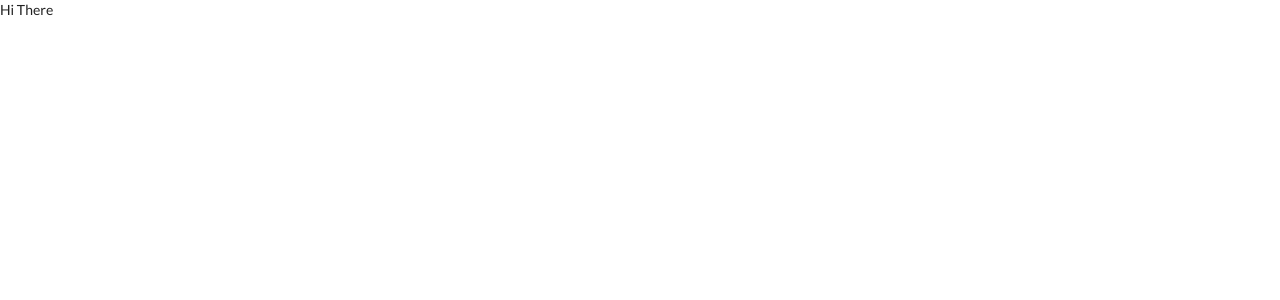
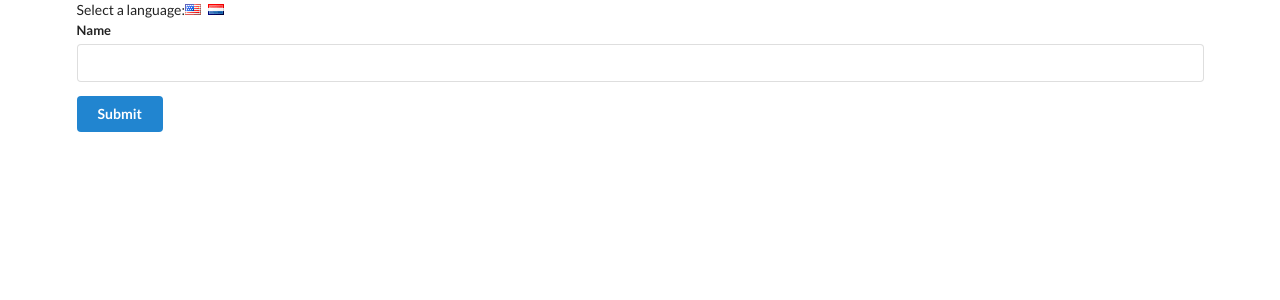
Before and after one commit to sefatanam/react-flow, a React (Create React App) app in the folder jsx/: page / in a window 1280 px wide. Shown: the top 300 px of the page. Built offline with nearby package versions, Linux system fonts and the light colour scheme.

Commit message:
basic understand of context api

```diff
--- /dev/null
+++ b/jsx/src/components/App.js
@@ -0,0 +1,30 @@
+import React from "react";
+import UserCreate from "./UserCreate";
+import LanguageContext from "../context/LanguageContext";
+
+class App extends React.Component {
+    state = {language: 'english'}
+
+    onlanguagechange = language => {
+        this.setState({language})
+    }
+
+
+    render() {
+        return (
+            <div className="ui container">
+                <div>Select a language:
+                    <i className="flag us" onClick={() => this.onlanguagechange('english')}/>
+                    <i className="flag nl" onClick={() => this.onlanguagechange('dutch')}/>
+                </div>
+
+                <LanguageContext.Provider value={this.state.language}>
+                    <UserCreate/>
+                </LanguageContext.Provider>
+
+            </div>
+        );
+    }
+}
+
+export default App;
--- /dev/null
+++ b/jsx/src/components/Button.js
@@ -0,0 +1,15 @@
+import React from 'react';
+import LanguageContext from "../context/LanguageContext";
+
+class Button extends React.Component {
+
+    static contextType = LanguageContext;
+
+    render() {
+        const text = this.context === 'english' ? 'Submit' : 'Voorleggen';
+        return <button className="ui button primary">{text}</button>;
+    }
+}
+
+
+export default Button;
--- /dev/null
+++ b/jsx/src/components/Field.js
@@ -0,0 +1,22 @@
+import React from 'react';
+import LanguageContext from "../context/LanguageContext";
+
+class Field extends React.Component {
+
+    static contextType = LanguageContext;
+
+    render() {
+
+        const text = this.context==='english'?'Name':'Naam';
+
+        return (
+            <div className="ui field">
+                <label>{text}</label>
+                <input type="text"/>
+            </div>
+        );
+    }
+}
+
+
+export default Field;
--- /dev/null
+++ b/jsx/src/components/UserCreate.js
@@ -0,0 +1,14 @@
+import React from 'react';
+import Field from "./Field";
+import Button from "./Button";
+
+const UserCreate = () => {
+    return (
+        <div className="ui form">
+            <Field/>
+            <Button/>
+        </div>
+    );
+};
+
+export default UserCreate;
--- /dev/null
+++ b/jsx/src/context/LanguageContext.js
@@ -0,0 +1,3 @@
+import React from "react";
+
+export default React.createContext('dutch');
--- a/jsx/src/index.js
+++ b/jsx/src/index.js
@@ -1,9 +1,8 @@
 // import react and react DOM
 import React from 'react';
 import ReactDOM from "react-dom";
+import App from "./components/App";
 // create react component
-const App = () => {
-    return <div>Hi There</div>;
-};
+
 // take the react component and show in the screen
-ReactDOM.render(<App/> ,document.querySelector("#root"))
+ReactDOM.render(<App/>, document.querySelector("#root"))
```
